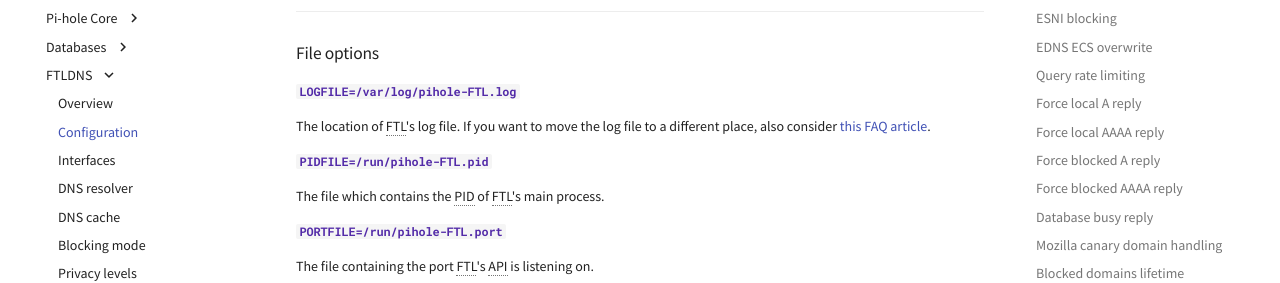
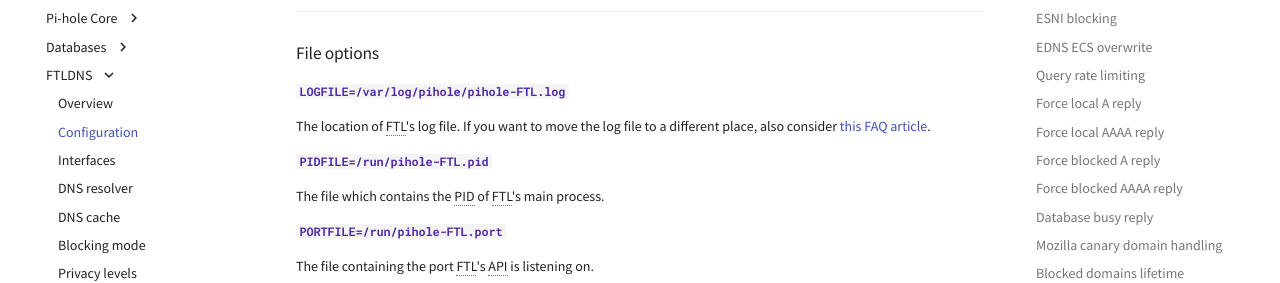
Before and after one commit to pi-hole/docs, an MkDocs documentation site: the page built from docs/ftldns/configfile.md, in a window 1280 px wide and 900 px high, scrolled down 5493 px. Shown: the part 176-459 px from the top of the window. Built offline with MkDocs 1.6.1 and Material for MkDocs 9.7.7, drawn with Linux system fonts in a browser that asks for light colours; comment, search, counter and statistics services are not loaded.

Commit message:
/var/log/ -> /var/log/pihole/
Signed-off-by: Adam Warner <me@adamwarner.co.uk>

````diff
--- a/docs/ftldns/configfile.md
+++ b/docs/ftldns/configfile.md
@@ -250,7 +250,7 @@
 
 ### File options
 
-#### `LOGFILE=/var/log/pihole-FTL.log` {#file_LOGFILE data-toc-label='Log file'}
+#### `LOGFILE=/var/log/pihole/pihole-FTL.log` {#file_LOGFILE data-toc-label='Log file'}
 
 The location of FTL's log file. If you want to move the log file to a different place, also consider [this FAQ article](https://discourse.pi-hole.net/t/moving-the-pi-hole-log-to-another-location-device/2041).
 
--- a/docs/regex/overview.md
+++ b/docs/regex/overview.md
@@ -32,7 +32,7 @@
 
 in your `/etc/pihole/pihole-FTL.conf` and restart `pihole-FTL` to enable or disable this mode.
 
-Once the debugging mode is enabled, each match will be logged to `/var/log/pihole-FTL.log` in the following format:
+Once the debugging mode is enabled, each match will be logged to `/var/log/pihole/pihole-FTL.log` in the following format:
 
 ```text
 [2018-07-17 17:40:51.304] Regex blacklist (DB ID 15) >> MATCH: "whatever.twitter.com" vs. "((^)|(\.))twitter\."
````
Also changed, not shown: docs/core/pihole-command.md (+1 -1 lines), docs/ftldns/in-depth.md (+1 -1 lines).
